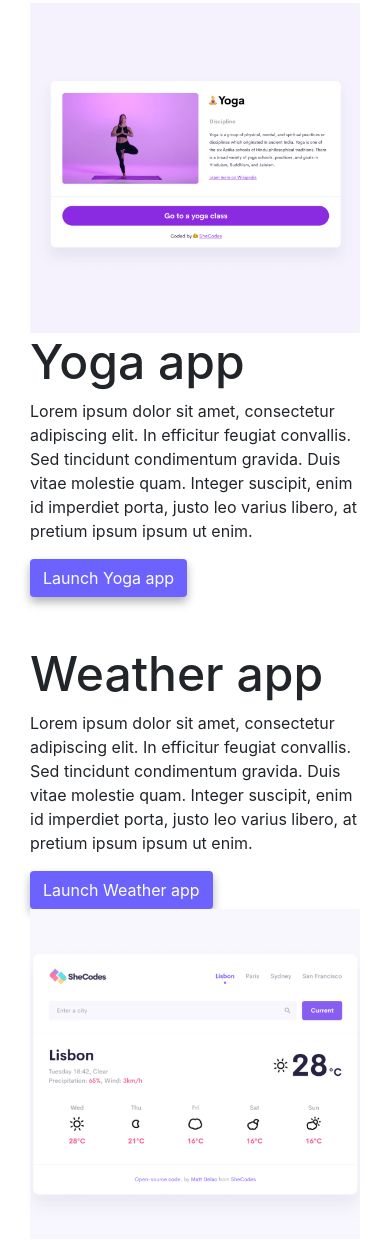
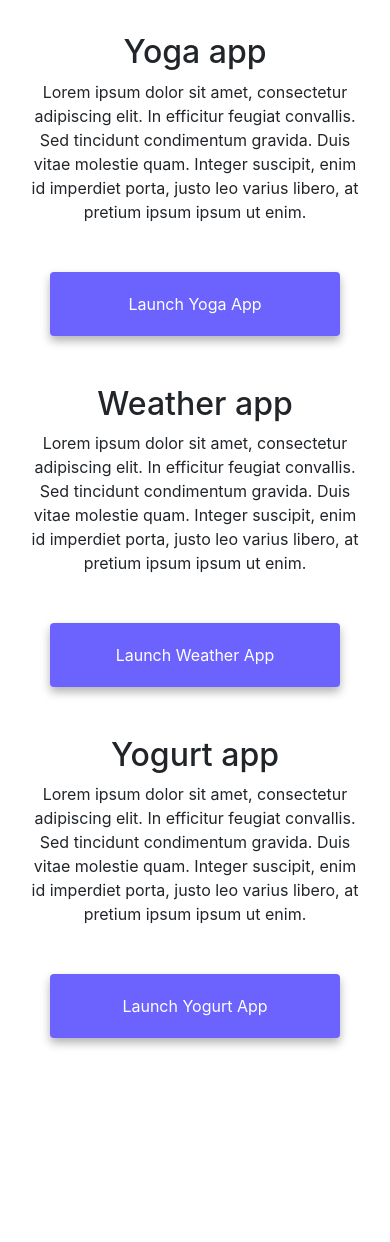
Before and after one commit to vwt604/portfolio-2, a plain HTML site: page index.html in a window 390 px wide. Shown: the part 461-1703 px from the top of the page. After the commit the page ends 1547 px from the top, so only its background shows below. Drawn offline with nearby package versions, Linux system fonts and the light colour scheme.

Commit message:
update responsiveness

```diff
--- a/css/styles.css
+++ b/css/styles.css
@@ -2,11 +2,6 @@
   --primary-color: #6c63ff;
   --secondary-color: #f5f2fe;
   --box-shadow: 0 5px 10px rgba(0, 0, 0, 0.3);
-}
-
-body {
-  /* margin: 60px auto; */
-  /* max-width: 800px; */
 }
 
 h1 {
@@ -26,6 +21,7 @@ p {
   border-radius: 4px;
   font-size: 16px;
   line-height: 1.5;
+  margin-bottom: 1rem;
 }
 
 .navigation-links {
@@ -83,3 +79,28 @@ p {
 .shadow {
   box-shadow: 0 0.5rem 1rem rgba(0, 0, 0, 0.15);
 }
+
+@media (max-width: 576px) {
+  h2 {
+    font-size: 32px;
+    text-align: center;
+  }
+  p {
+    text-align: center;
+  }
+  .project-link {
+    display: block;
+    text-align: center;
+    margin: 0 20px;
+  }
+}
+
+.primary-link {
+  border-radius: 4px;
+  padding: 20px 15px;
+  text-decoration: none;
+  text-transform: capitalize;
+  background: var(--primary-color);
+  box-shadow: var(--box-shadow);
+  color: white;
+}
--- a/index.html
+++ b/index.html
@@ -54,55 +54,61 @@
       <h3 class="text-center">
         🇨🇦 Front-end developer, based in Vancouver
       </h3>
-      <div class="navigation-links">
+      <div class="navigation-links mb-5">
         <a href="about.html#contact" class="contact-link">Contact me</a>
         <a href="about.html" class="about-link">About me</a>
       </div>
 
       <div class="container">
         <div class="row mb-5">
-          <div class="col-md-6">
-            <img src="images/yoga.png" class="img-fluid" alt="yoga project photo" />
+          <div class="col-sm-6">
+            <img src="images/yoga.png" class="img-fluid rounded d-none d-sm-block" alt="yoga project photo" />
           </div>
-          <div class="col-md-6">
+          <div class="col-sm-6 justify-content-sm-center">
             <h2>Yoga app</h2>
-            <p class="text-left">
+            <p>
               Lorem ipsum dolor sit amet, consectetur adipiscing elit. In
               efficitur feugiat convallis. Sed tincidunt condimentum gravida. Duis
               vitae molestie quam. Integer suscipit, enim id imperdiet porta,
               justo leo varius libero, at pretium ipsum ipsum ut enim.
             </p>
-            <button class="btn contact-link">Launch Yoga app</button>
+            <div class="mt-5">
+              <a href="#" class="primary-link project-link">Launch Yoga app</a>
+            </div>
           </div>
         </div>
         <div class="row mt-5 mb-5">
-          <div class="col-md-6">
+          <div class="col-sm-6">
+            <img src="images/weather.png" class="img-fluid rounded d-none d-sm-block" alt="weather project photo" />
+          </div>
+          <div class="col-sm-6">
             <h2>Weather app</h2>
-            <p class="text-left">
+            <p>
               Lorem ipsum dolor sit amet, consectetur adipiscing elit. In
               efficitur feugiat convallis. Sed tincidunt condimentum gravida. Duis
               vitae molestie quam. Integer suscipit, enim id imperdiet porta,
               justo leo varius libero, at pretium ipsum ipsum ut enim.
             </p>
-            <button class="btn contact-link">Launch Weather app</button>
-          </div>
-          <div class="col-md-6">
-            <img src="images/weather.png" class="img-fluid" alt="weather project photo" />
+            <div class="mt-5">
+              <a href="#" class="primary-link project-link">Launch Weather app</a>
+            </div>
           </div>
         </div>
         <div class="row mt-5 mb-5">
-          <div class="col-md-6">
-            <img src="images/yogurt.png" class="img-fluid" alt="yogurt project photo" />
+          <div class="col-sm-6">
+            <img src="images/yogurt.png" class="img-fluid rounded d-none d-sm-block" alt="yogurt project photo" />
           </div>
-          <div class="col-md-6">
+          <div class="col-sm-6">
             <h2>Yogurt app</h2>
-            <p class="text-left">
+            <p>
               Lorem ipsum dolor sit amet, consectetur adipiscing elit. In
               efficitur feugiat convallis. Sed tincidunt condimentum gravida. Duis
               vitae molestie quam. Integer suscipit, enim id imperdiet porta,
               justo leo varius libero, at pretium ipsum ipsum ut enim.
             </p>
-            <button class="btn contact-link">Launch Yogurt app</button>
+            <div class="mt-5">
+              <a href="#" class="primary-link project-link">Launch Yogurt app</a>
+            </div>
           </div>
         </div>
       </div>
```
